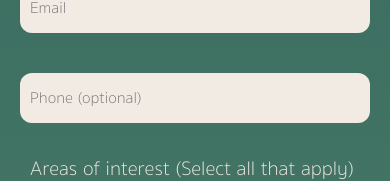
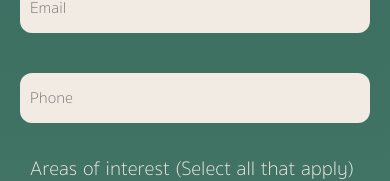
Before and after one commit to avelaga/velagaadvisors, a Next.js app: page /contact in a window 390 px wide. Shown: the part 755-936 px from the top of the page. Built offline with nearby package versions, Linux system fonts and the light colour scheme.

Commit message:
required phone

```diff
--- a/pages/contact.js
+++ b/pages/contact.js
@@ -120,9 +120,10 @@ export default function Contact() {
 
                         <input
                             name="phone"
-                            placeholder="Phone (optional)"
+                            placeholder="Phone"
                             value={form.phone}
                             onChange={handleChange}
+                            required
                             className={styles.contactField}
                         />
 
```
